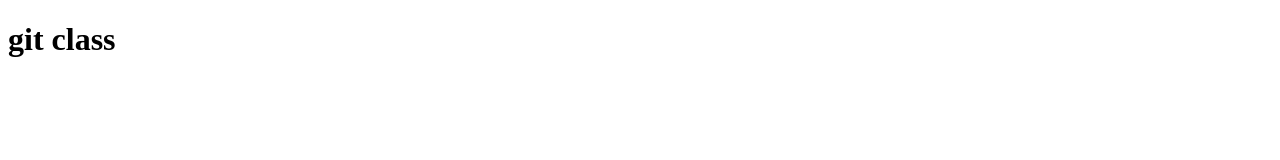
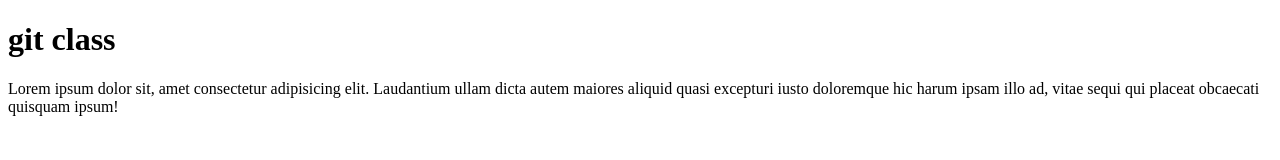
Before and after one commit to kingsleyjames1/github-class, a plain HTML site: page index.html in a window 1280 px wide. Drawn offline with Linux system fonts and the light colour scheme.

Commit message:
created a page

```diff
--- a/index.html
+++ b/index.html
@@ -7,5 +7,6 @@
 </head>
 <body>
     <h1>git class</h1>
+    <p>Lorem ipsum dolor sit, amet consectetur adipisicing elit. Laudantium ullam dicta autem maiores aliquid quasi excepturi iusto doloremque hic harum ipsam illo ad, vitae sequi qui placeat obcaecati quisquam ipsum!</p>
 </body>
 </html>
```
